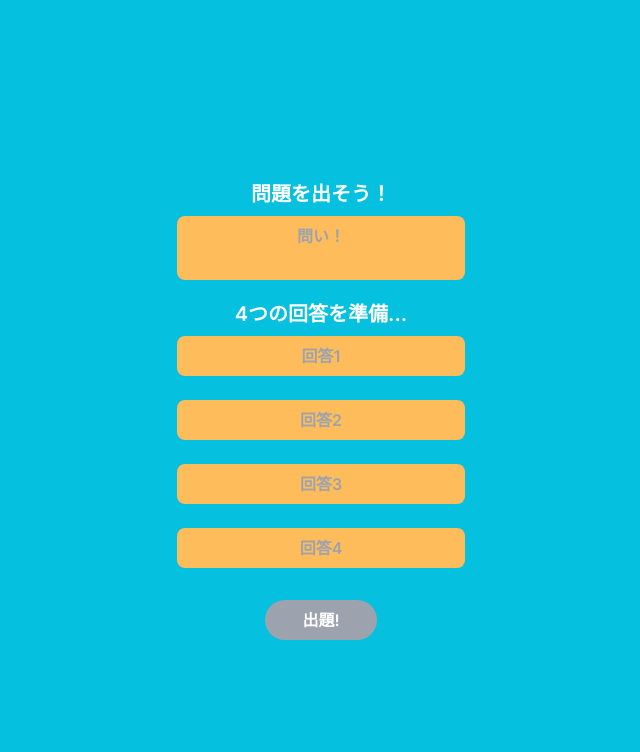
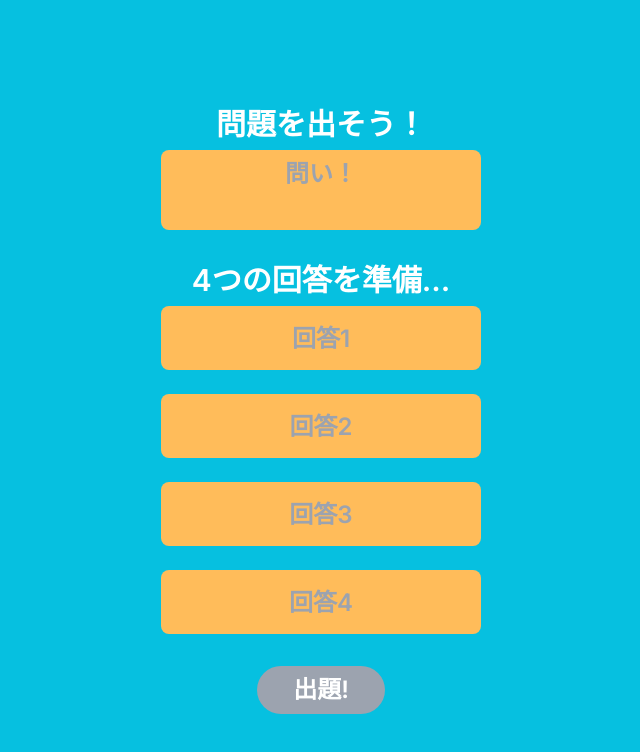
Before and after one commit to tomizawakenshin/hackathon_team4, a Next.js app: page /post in a window 1280 px wide. Shown: the top 752 px of the page, without its empty margins (319-959 px from the left). Built offline with nearby package versions, Linux system fonts and the light colour scheme.

Commit message:
💄 UIの微調整

```diff
--- a/src/app/post/page.tsx
+++ b/src/app/post/page.tsx
@@ -9,6 +9,15 @@ const PostPage: React.FC = () => {
   const [question, setQuestion] = useState("");
   const [answers, setAnswers] = useState(["", "", "", ""]);
   const [isFormValid, setIsFormValid] = useState(false);
+
+  useEffect(() => {
+    // スクロールを禁止する
+    document.body.style.overflow = "hidden";
+    return () => {
+      // クリーンアップ時に元に戻す
+      document.body.style.overflow = "auto";
+    };
+  }, []);
 
   useEffect(() => {
     // フォームのバリデーションを行う
@@ -31,7 +40,7 @@ const PostPage: React.FC = () => {
 
   return (
     <div className="flex flex-col items-center justify-center min-h-screen text-center bg-blue-300 text-white">
-      <form className="w-full max-w-72 mt-5" onSubmit={handleSubmit}>
+      <form className="w-full max-w-80 mt-5" onSubmit={handleSubmit}>
         <QuestionInput question={question} setQuestion={setQuestion} />
         <AnswerList answers={answers} handleAnswerChange={handleAnswerChange} />
         <SubmitButton isFormValid={isFormValid} />
--- a/src/components/AnswerList.tsx
+++ b/src/components/AnswerList.tsx
@@ -8,13 +8,13 @@ const AnswerList: React.FC<AnswerListProps> = ({
   handleAnswerChange,
 }) => {
   return (
-    <div className="flex flex-col mt-5">
-      <p className="mb-2 text-xl font-semibold">4つの回答を準備...</p>
+    <div className="flex flex-col mt-8">
+      <p className="mb-2 text-3xl font-semibold">4つの回答を準備...</p>
       {answers.map((answer, index) => (
         <div key={index}>
           <input
             id={`answer${index}`}
-            className="p-2 mb-6 font-semibold text-center bg-yellow-300 h-10 rounded-lg resize-none w-full focus:outline-none focus:ring-2 focus:ring-white focus:border-transparent"
+            className="p-2 mb-6 h-16 text-2xl font-semibold text-center bg-yellow-300 rounded-lg resize-none w-full focus:outline-none focus:ring-2 focus:ring-white focus:border-transparent"
             value={answer}
             onChange={(e) => {
               handleAnswerChange(index, e.target.value);
--- a/src/components/QuestionInput.tsx
+++ b/src/components/QuestionInput.tsx
@@ -3,15 +3,18 @@ interface QuestionInputProps {
   setQuestion: (value: string) => void;
 }
 
-const QuestionInput: React.FC<QuestionInputProps> = ({ question, setQuestion }) => {
+const QuestionInput: React.FC<QuestionInputProps> = ({
+  question,
+  setQuestion,
+}) => {
   return (
     <div className="flex flex-col">
-      <label className="text-xl font-semibold" htmlFor="question">
+      <label className="text-3xl font-semibold" htmlFor="question">
         問題を出そう！
       </label>
       <textarea
         id="question"
-        className="p-2 mt-2 font-semibold text-center bg-yellow-300 rounded-lg resize-none w-full focus:outline-none focus:ring-2 focus:ring-white focus:border-transparent"
+        className="p-2 mt-2 text-2xl font-semibold text-center bg-yellow-300 rounded-lg resize-none w-full focus:outline-none focus:ring-2 focus:ring-white focus:border-transparent"
         value={question}
         onChange={(e) => setQuestion(e.target.value)}
         placeholder="問い！"
--- a/src/components/SubmitButton.tsx
+++ b/src/components/SubmitButton.tsx
@@ -8,7 +8,7 @@ const SubmitButton: React.FC<SubmitButtonProps> = ({ isFormValid }) => {
       <button
         type="submit"
         disabled={!isFormValid}
-        className={`mt-2 w-full max-w-28 px-4 py-2 font-semibold text-white rounded-full ${isFormValid ? "bg-red-300" : "bg-gray-400"}`}
+        className={`mt-2 w-full max-w-32 px-4 py-2 text-2xl font-semibold text-white rounded-full ${isFormValid ? "bg-red-300" : "bg-gray-400"}`}
       >
         出題!
       </button>
```
